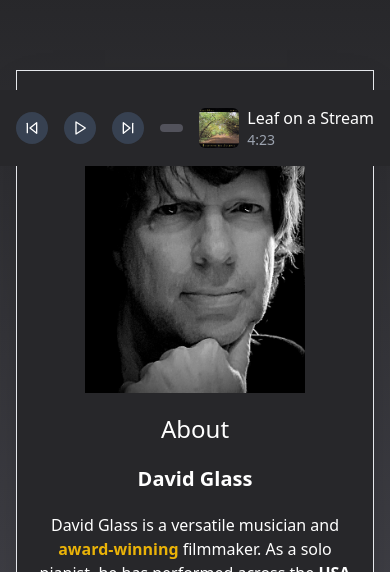
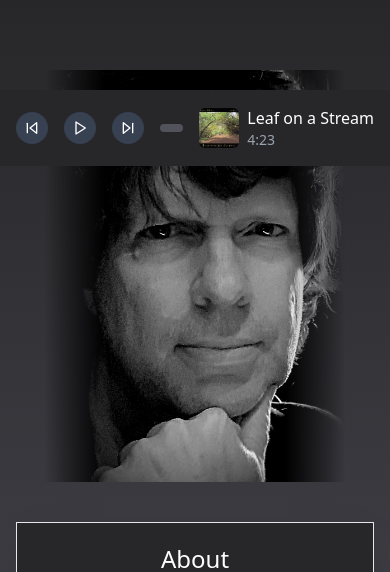
Before and after one commit to DeBoer753/dgm-APP, a Next.js app: page / in a window 390 px wide. Shown: the part 678-1250 px from the top of the page. Built offline with nearby package versions, Linux system fonts and the light colour scheme.

Commit message:
adjusted photo flickering within Video section by adjusting height

```diff
--- a/src/app/pages/about.tsx
+++ b/src/app/pages/about.tsx
@@ -7,7 +7,15 @@ import Image from "next/image";
 // ABOUT
 export default function About() {
   return (
-    <div className="flex justify-center items-center w-full pt-20 pb-10 bg-gradient-to-b from-zinc-800 to-zinc-600">
+    <div className="flex justify-center flex-col items-center w-full pt-20 pb-10 bg-gradient-to-b from-zinc-800 to-zinc-600">
+      <Image
+        src="/imgs/david_closeup.jpg"
+        alt="David Glass, a pianist and filmmaker, in a close-up portrait"
+        width={220}
+        height={160}
+        className="block sm:hidden object-cover w-[300px] sm:w-sm pb-10 [mask-image:linear-gradient(to_right,transparent,black_20%,black_80%,transparent)]"
+        priority // Improves LCP by preloading
+      />
       <motion.div
         className="w-11/12 max-w-[1200px] bg-zinc-800 text-white p-5 gap-5 flex justify-center items-center sm:flex-row flex-col shadow-2xl border border-white-200"
         initial={{ opacity: 0 }}
@@ -26,14 +34,6 @@ export default function About() {
           }}
           aria-label="Close-up image of David Glass"
         ></div>
-        <Image
-          src="/imgs/david_closeup.jpg"
-          alt="David Glass, a pianist and filmmaker, in a close-up portrait"
-          width={220}
-          height={160}
-          className="block sm:hidden object-cover w-md sm:w-sm"
-          priority // Improves LCP by preloading
-        />
         <div className="flex flex-col sm:text-left text-center overflow-hidden">
           <h1 className="text-2xl px-5 font-thin">About</h1>
           <h2 className="font-bold text-xl px-5 pt-5">David Glass</h2>
--- a/src/app/pages/video.tsx
+++ b/src/app/pages/video.tsx
@@ -38,7 +38,7 @@ export default function Video() {
 
   return (
     <>
-      <div className="flex flex-col items-center w-full pt-20 pb-20 bg-gradient-to-b from-zinc-600 to-zinc-400">
+      <div className="flex flex-col items-center w-full h-auto h-[900px] pt-20 pb-20 bg-gradient-to-b from-zinc-600 to-zinc-400">
         <motion.div
           className="flex md:flex-row flex-col justify-between max-w-[1200px] w-11/12 h-500 p-5"
           initial={{ opacity: 0 }}
@@ -66,7 +66,8 @@ export default function Video() {
             </motion.p>
           </FlexStack>
 
-          <div className="w-full flex flex-col justify-center">
+          {/* !!!!CHANGE THE HEIGHT TO STRICT PIXELS HERE IN THIS DIV BELOW AND GO FROM THERE - to fix the flickering */}
+          <div className="w-full flex flex-col md:h-[500px] h-[435px] justify-center">
             <AnimatePresence mode="wait">
               <motion.div
                 key={currentIndex}
@@ -95,7 +96,7 @@ export default function Video() {
               </motion.div>
             </AnimatePresence>
 
-            <div className="flex flex-row items-center justify-center text-white pb-3 gap-10">
+            <div className="flex flex-row items-center justify-center text-white h-[100px] pb-3 gap-10">
               <button
                 onClick={handlePrev}
                 aria-label="left arrow for previous image"
```
